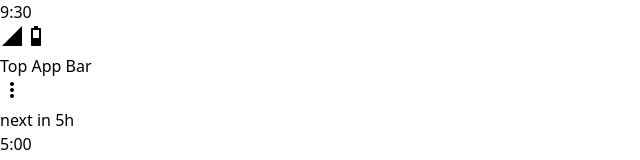
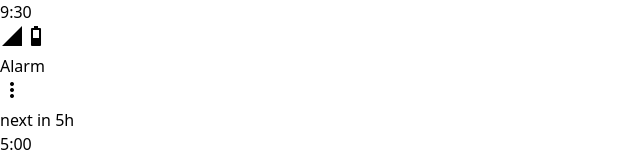
Before and after one commit to sinan-q/clock-web-app, a React (Vite) app: page /alarm in a window 1280 px wide. Shown: the top 160 px of the page, without its empty margins (0-640 px from the left). Built offline with nearby package versions, Linux system fonts and the light colour scheme; the HTML template or start-up script is replaced by a standard one; what @material-tailwind/html would draw is missing.

Commit message:
Added Dynamc top bar title

```diff
--- a/src/components/TopAppBar.jsx
+++ b/src/components/TopAppBar.jsx
@@ -1,9 +1,25 @@
-import React from 'react'
+import React, { useEffect, useState } from "react";
+import { useLocation } from "react-router-dom";
+
+const titles = {
+  "/alarm": "Alarm",
+  "/clock": "Clock",
+  "/timer": "Timer",
+  "/stopwatch": "Stopwatch",
+  "/bedtime" :"Bedtime"
+};
 
 const TopAppBar = () => {
+  const location = useLocation();
+  const [title, setTitle] = useState(titles["/"]);
+
+  useEffect(() => {
+    setTitle(titles[location.pathname]);
+  }, [location.pathname]);
+
   return (
     <div className='flex justify-between p-4'>
-        <div className=' text-xl'>Top App Bar</div>
+        <div className=' text-xl'>{title}</div>
         <div className='material-icons'>more_vert</div>
     </div>
   )
```
